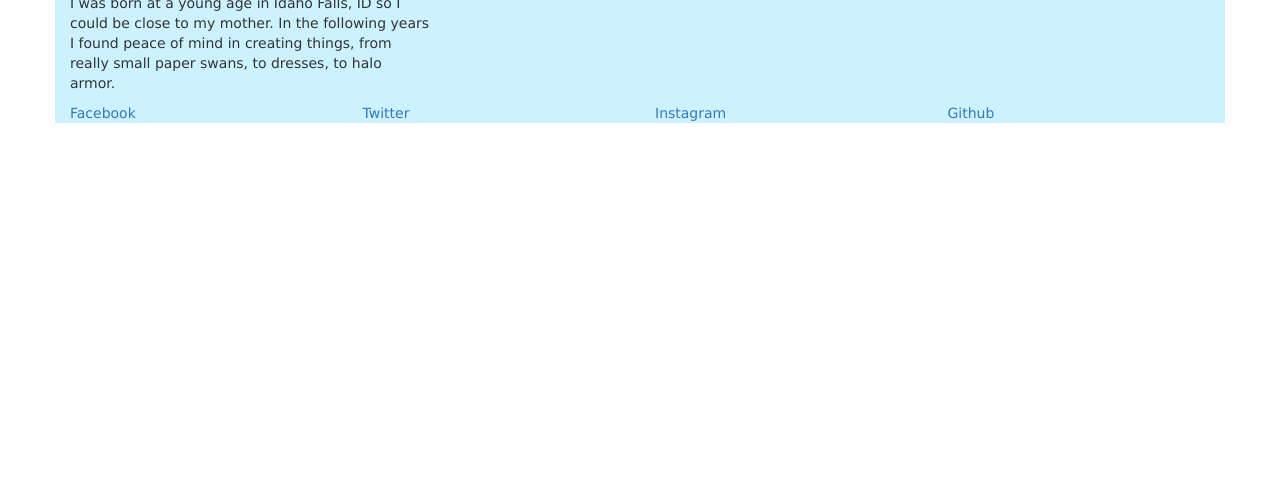
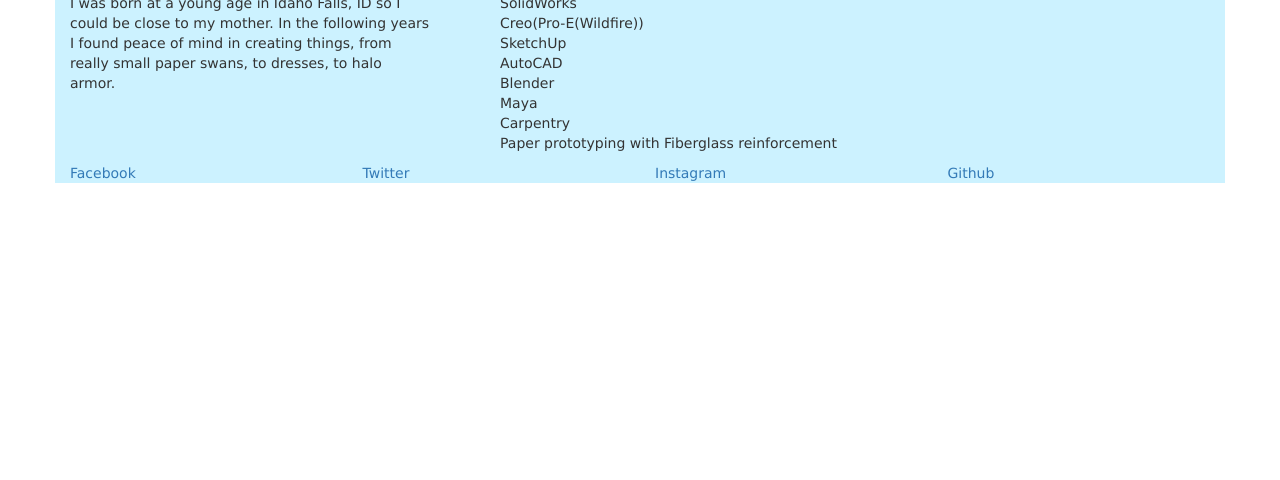
Before and after one commit to TSturtledove/TSturtledove.github.io, a plain HTML site: page index.html in a window 1280 px wide. Shown: the part 320-800 px from the top of the page. Drawn offline with nearby package versions, Linux system fonts and the light colour scheme.

Commit message:
added skills list

```diff
--- a/index.html
+++ b/index.html
@@ -22,10 +22,23 @@
       <div class="row">
         <div class="col-md-4">
           <h2>About Me</h2>
-          <p>  I was born at a young age in Idaho Falls, ID so I could be close to my mother.  In the following years I found peace of mind in creating things, from really small paper swans, to dresses, to halo armor.</p>
+          <p>I was born at a young age in Idaho Falls, ID so I could be close to my mother.  In the following years I found peace of mind in creating things, from really small paper swans, to dresses, to halo armor.</p>
         </div>
 
-        <div class="col-md-8">content</div>
+        <div class="col-md-8">
+          <h2>Skills</h2>
+          <ul>
+            <li>SolidWorks</li>
+            <li>Creo(Pro-E(Wildfire))</li>
+            <li>SketchUp</li>
+            <li>AutoCAD</li>
+            <li>Blender</li>
+            <li>Maya</li>
+            <li>Carpentry</li>
+            <li>Paper prototyping with Fiberglass reinforcement</li>
+          </ul>
+
+        </div>
 
       </div>
       <footer>
--- a/styles.css
+++ b/styles.css
@@ -28,3 +28,7 @@ h1 {
 .maindiv {
   background-color: #ccf2ff;
 }
+
+ul {
+  list-style: none;
+}
```
